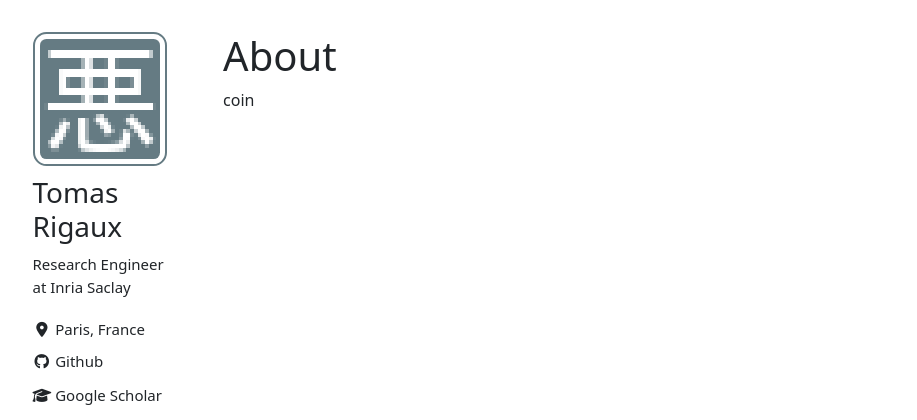
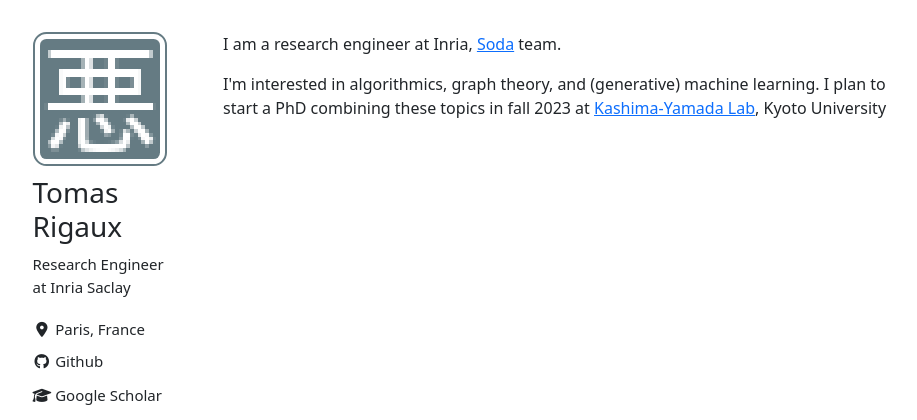
Before and after one commit to Akulen/aku.ren, a Flask app: page / in a window 1280 px wide. Shown: the part 56-476 px from the top of the page, without its empty margins (161-1078 px from the left). Run offline with Flask 2, Linux system fonts and the light colour scheme; some libraries are stand-ins or nearby versions.

Commit message:
Added short introduction

```diff
--- a/templates/index.html
+++ b/templates/index.html
@@ -3,9 +3,10 @@
 {% block title %}Tomas Rigaux{% endblock %}
 
 {% block body %}
-    <h1>About</h1>
-
     <p>
-        coin
+    I am a research engineer at Inria, <a href="https://team.inria.fr/soda/">Soda</a> team.
+    </p>
+    <p>
+    I'm interested in algorithmics, graph theory, and (generative) machine learning. I plan to start a PhD combining these topics in fall 2023 at <a href="http://www.ml.ist.i.kyoto-u.ac.jp/en/">Kashima-Yamada Lab</a>, Kyoto University
     </p>
 {% endblock %}
```
